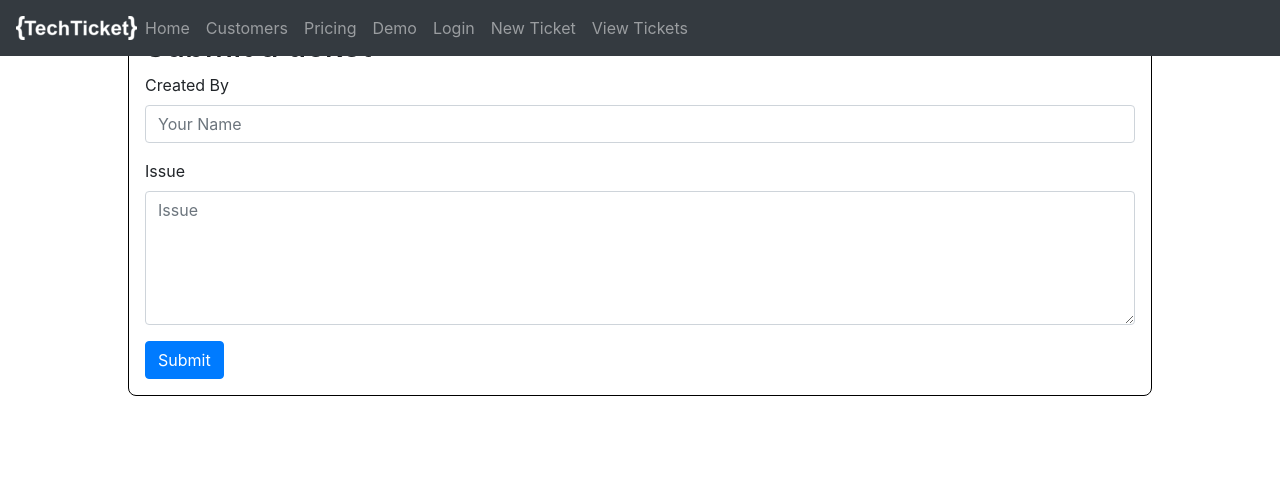
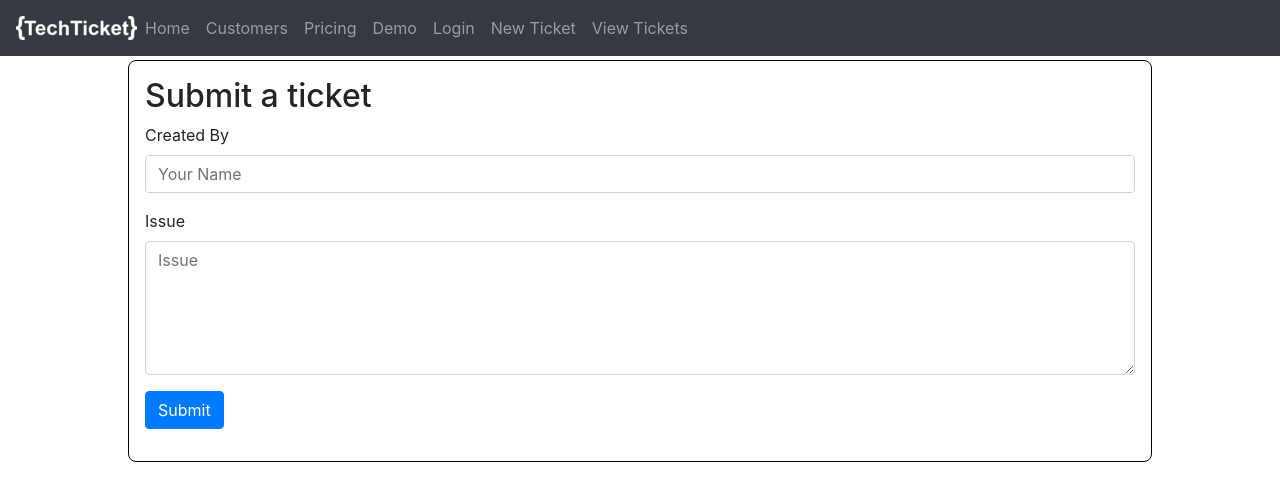
Before and after one commit to Woz-U-Group-Projects/team-gallant-napier, an Angular app in the folder client-angular/: page /new in a window 1280 px wide. Shown: the top 500 px of the page. Built offline with nearby package versions, Linux system fonts and the light colour scheme.

Commit message:
updates to project-new component and add the project-update component

```diff
--- a/client-angular/src/app/app.module.ts
+++ b/client-angular/src/app/app.module.ts
@@ -12,9 +12,10 @@ import { CustomersComponent } from './customers/customers.component';
 import { PricingComponent } from './pricing/pricing.component';
 import { DemoComponent } from './demo/demo.component';
 import { LoginComponent } from './login/login.component';
+import { ProjectUpdateComponent } from './project-update/project-update.component';
 
 @NgModule({
-  declarations: [AppComponent, ProjectDisplayComponent, HomeComponent, NavComponent, CustomersComponent, PricingComponent, DemoComponent, LoginComponent,  ProjectNewComponent],
+  declarations: [AppComponent, ProjectDisplayComponent, HomeComponent, NavComponent, CustomersComponent, PricingComponent, DemoComponent, LoginComponent,  ProjectNewComponent, ProjectUpdateComponent],
   imports: [BrowserModule, AppRoutingModule, FormsModule, HttpClientModule],
   providers: [],
   bootstrap: [AppComponent]
--- a/client-angular/src/app/project-new/project-new.component.css
+++ b/client-angular/src/app/project-new/project-new.component.css
@@ -10,5 +10,5 @@
     margin-left: auto;
     margin-right: auto;
     align-content: center;
-    margin-top: 10px;
+    margin-top: 60px;
 }
--- a/client-angular/src/app/project-new/project-new.component.html
+++ b/client-angular/src/app/project-new/project-new.component.html
@@ -11,6 +11,8 @@
             <label for="issue">Issue</label>
             <textarea type="text" [(ngModel)]="project.name" class="form-control" name="issue" rows="5" placeholder="Issue"></textarea>
         </div>
+        <div class="form-group">
             <button type="submit" class="btn btn-primary" (click)="addProject()">Submit</button>
+        </div>
     </form>
 </div>
--- a/client-angular/src/app/project-new/project-new.component.ts
+++ b/client-angular/src/app/project-new/project-new.component.ts
@@ -15,7 +15,7 @@ export class ProjectNewComponent implements OnInit {
 
   projects: Project[] = [];
 
-  addProject(project) {
+  addProject() {
     this.projectService.addProject(this.project).subscribe(project => (this.project = project));
     //this.router.navigate(['/']);
   }
--- /dev/null
+++ b/client-angular/src/app/project-update/project-update.component.html
@@ -0,0 +1 @@
+<p>project-update works!</p>
--- /dev/null
+++ b/client-angular/src/app/project-update/project-update.component.ts
@@ -0,0 +1,15 @@
+import { Component, OnInit } from '@angular/core';
+
+@Component({
+  selector: 'app-project-update',
+  templateUrl: './project-update.component.html',
+  styleUrls: ['./project-update.component.css']
+})
+export class ProjectUpdateComponent implements OnInit {
+
+  constructor() { }
+
+  ngOnInit() {
+  }
+
+}
```
Also changed, not shown: client-angular/src/app/project-update/project-update.component.css (added).
